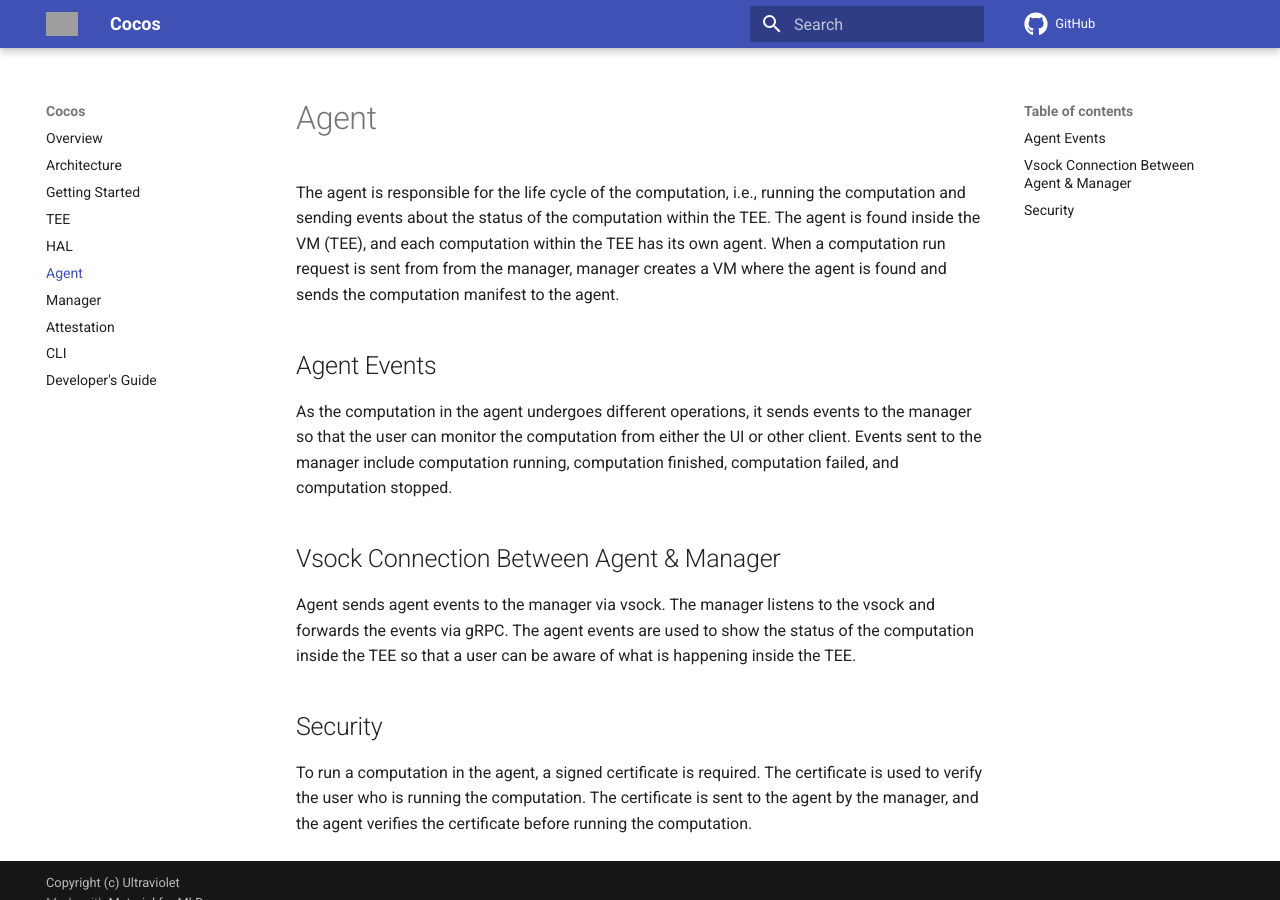
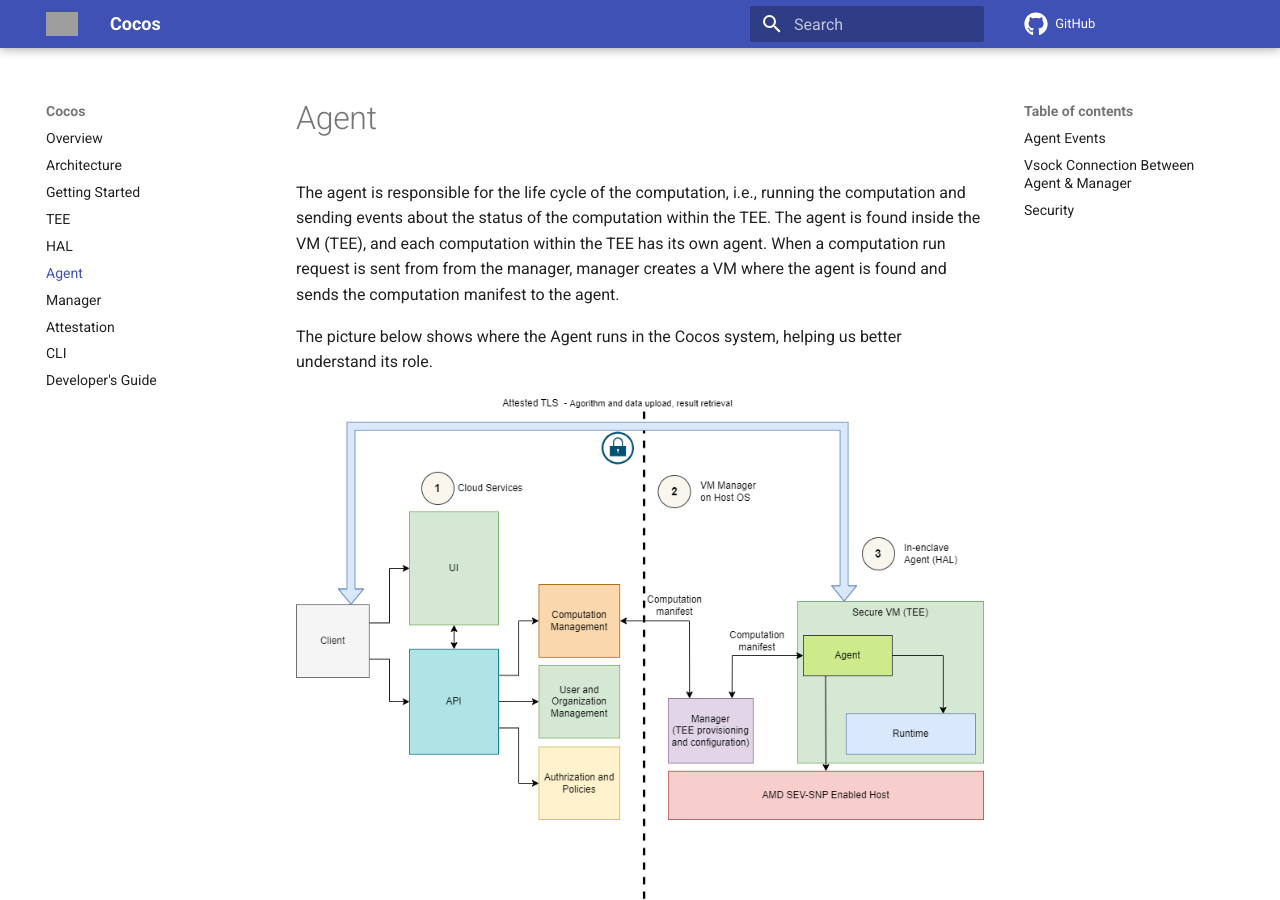
Before and after one commit to ultravioletrs/cocos-docs, an MkDocs documentation site: the page built from docs/agent.md, in a window 1280 px wide and 900 px high. Built offline with MkDocs 1.6.1 and Material for MkDocs 9.7.7, drawn with Linux system fonts in a browser that asks for light colours; comment, search, counter and statistics services are not loaded; grey boxes are pictures that could not be loaded.

Commit message:
added architecture picture

```diff
--- a/docs/agent.md
+++ b/docs/agent.md
@@ -1,6 +1,10 @@
 # Agent
 
 The agent is responsible for the life cycle of the computation, i.e., running the computation and sending events about the status of the computation within the TEE. The agent is found inside the VM (TEE), and each computation within the TEE has its own agent. When a computation run request is sent from from the manager, manager creates a VM where the agent is found and sends the computation manifest to the agent.
+
+The picture below shows where the Agent runs in the Cocos system, helping us better understand its role.
+
+![Cocos AI Arhitecture](./img/CoCoS_Architecture.png){ align=center }
 
 ## Agent Events
 
```
Also changed, not shown: docs/architecture.md (+2 -0 lines), docs/manager.md (+4 -0 lines), docs/img/CoCoS_Architecture.png (added).
